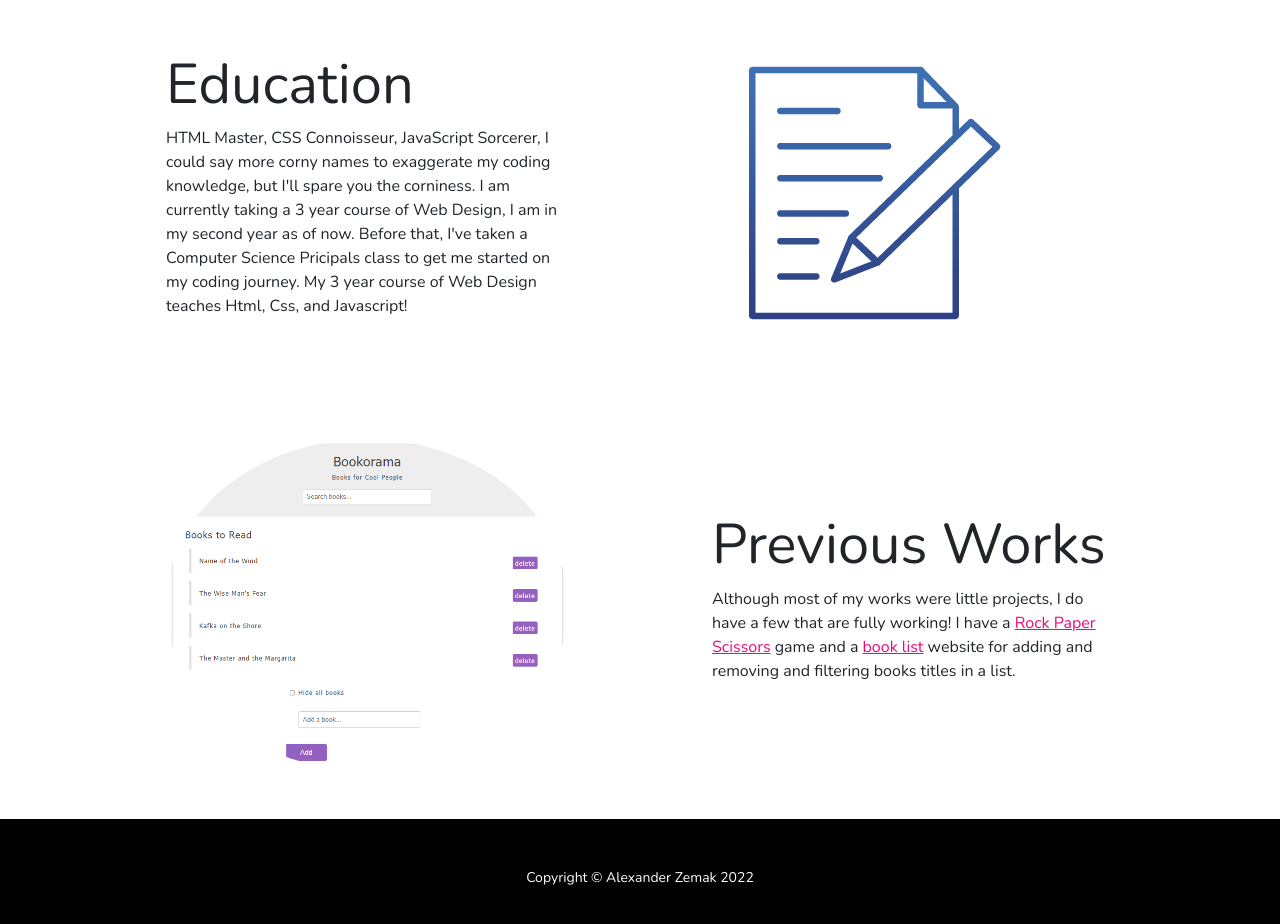
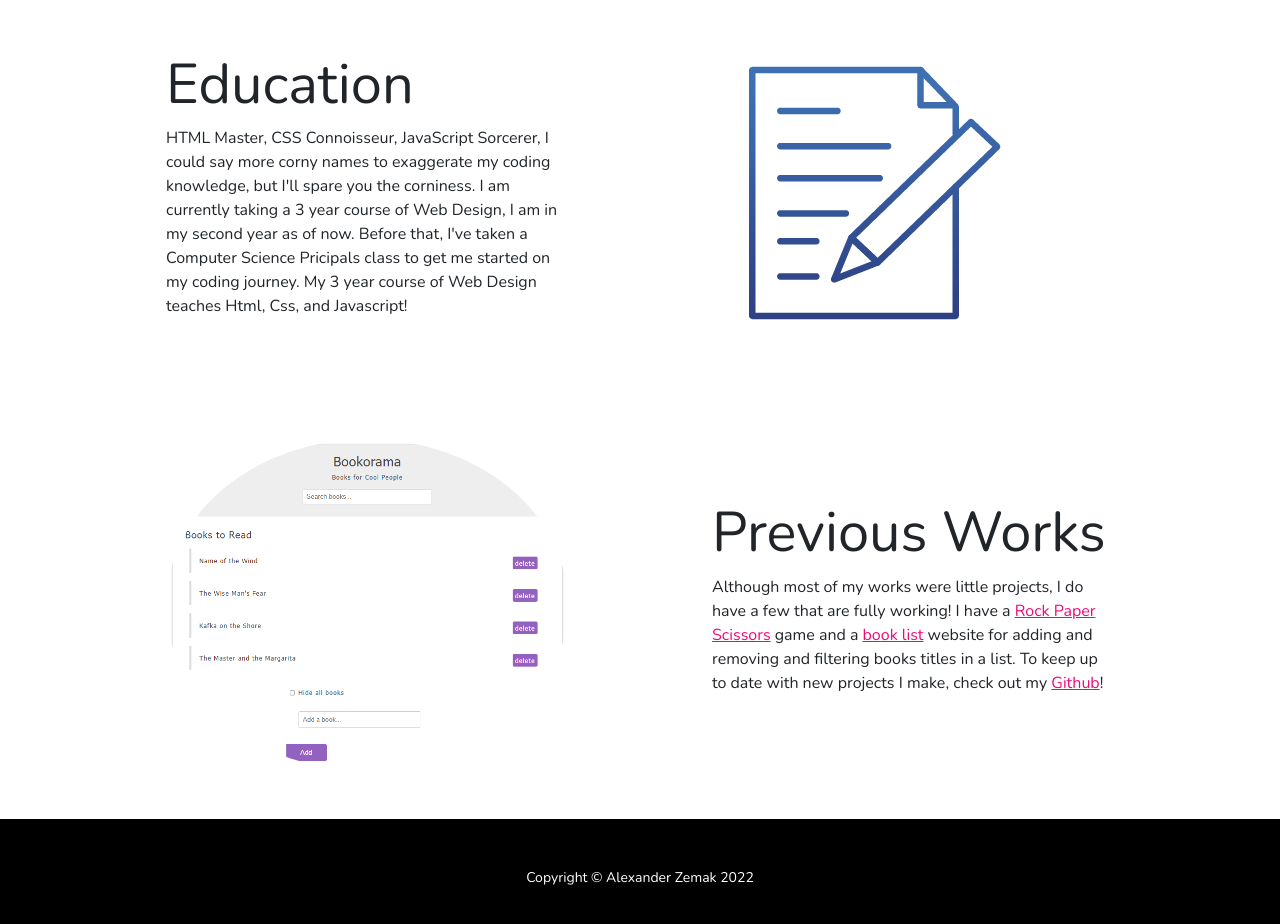
Before and after one commit to 123azemak/Newer_Portfolio, a website: page index.html in a window 1280 px wide. Shown: the part 1593-2517 px from the top of the page. Drawn offline with nearby package versions, Linux system fonts and the light colour scheme.

Commit message:
Updated Portfolio

```diff
--- a/index.html
+++ b/index.html
@@ -195,7 +195,9 @@
                   >book list</a
                 >
                 website for adding and removing and filtering books titles in a
-                list.
+                list. To keep up to date with new projects I make, check out my
+                <a href="https://github.com/123azemak" target="_blank">Github</a
+                >!
               </p>
             </div>
           </div>
```
